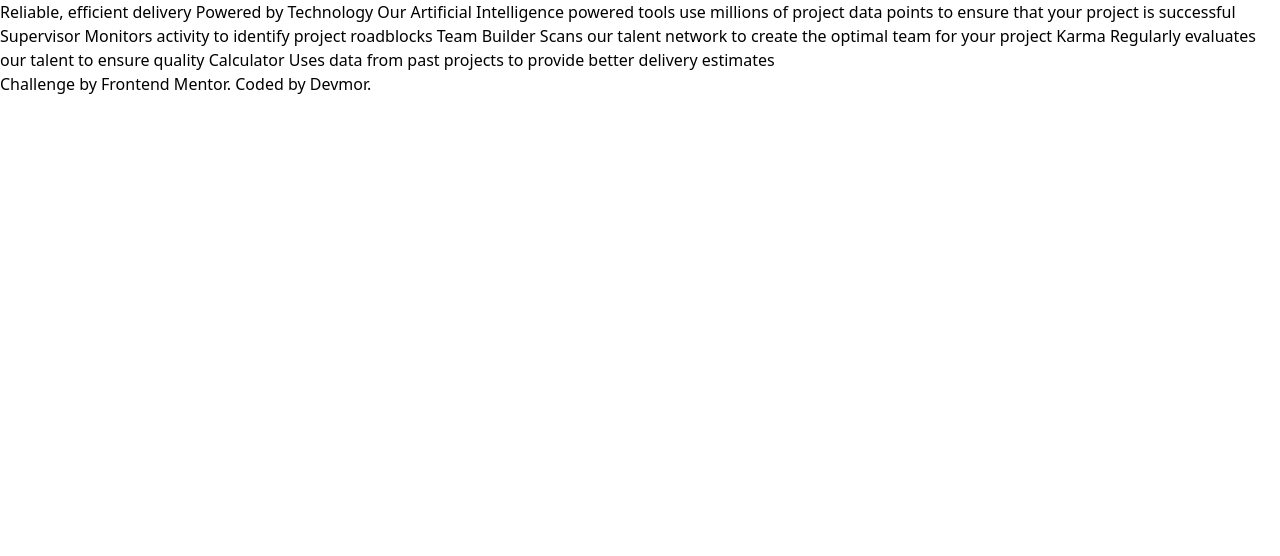
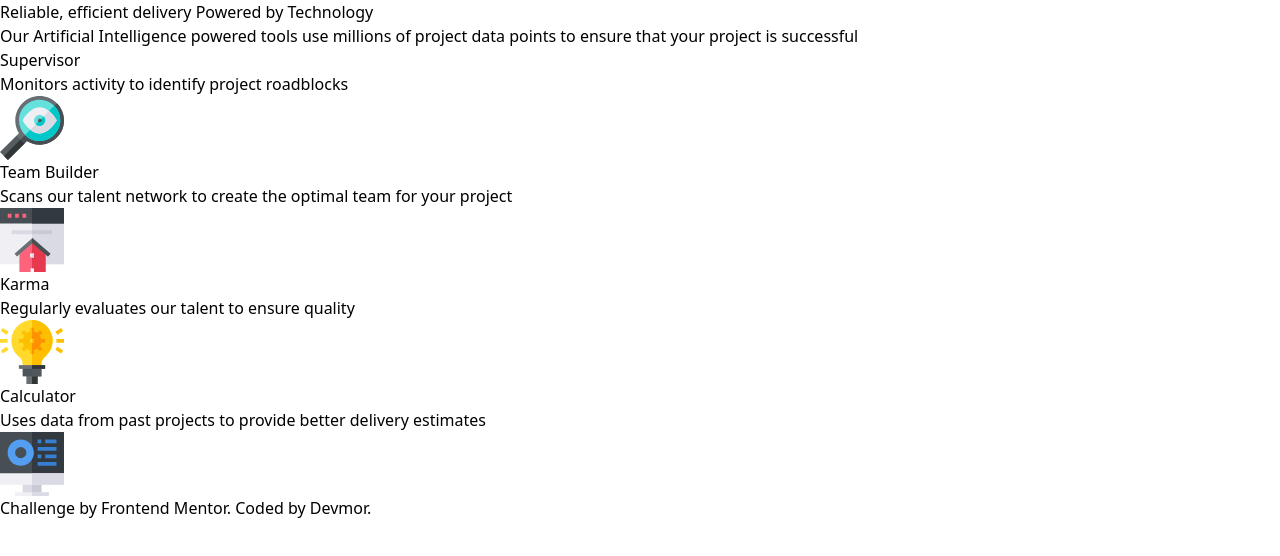
Before and after one commit to devmor-j/fm-four-card-feature-section, a website built with Vite: page index.html in a window 1280 px wide. Built offline with nearby package versions, Linux system fonts and the light colour scheme.

Commit message:
Write html structure

```diff
--- a/index.html
+++ b/index.html
@@ -20,28 +20,56 @@
 
 <body>
 
-  Reliable, efficient delivery
-  Powered by Technology
+  <div>
+    <main>
+      <header>
+        <h1>
+          Reliable, efficient delivery
+          <span>Powered by Technology</span>
+        </h1>
 
-  Our Artificial Intelligence powered tools use millions of project data points
-  to ensure that your project is successful
+        <p>
+          Our Artificial Intelligence powered tools use millions of project data points
+          to ensure that your project is successful
+        </p>
+      </header>
 
-  Supervisor
-  Monitors activity to identify project roadblocks
+      <!-- >>> cards -->
+      <div>
 
-  Team Builder
-  Scans our talent network to create the optimal team for your project
+        <div>
+          <h2>Supervisor</h2>
+          <p>Monitors activity to identify project roadblocks</p>
+          <img src="./src/images/icon-supervisor.svg" alt="">
+        </div>
 
-  Karma
-  Regularly evaluates our talent to ensure quality
+        <div>
+          <h2>Team Builder</h2>
+          <p>Scans our talent network to create the optimal team for your project</p>
+          <img src="./src/images/icon-team-builder.svg" alt="">
+        </div>
 
-  Calculator
-  Uses data from past projects to provide better delivery estimates
+        <div>
+          <h2>Karma</h2>
+          <p>Regularly evaluates our talent to ensure quality</p>
+          <img src="./src/images/icon-karma.svg" alt="">
+        </div>
+
+        <div>
+          <h2>Calculator</h2>
+          <p>Uses data from past projects to provide better delivery estimates</p>
+          <img src="./src/images/icon-calculator.svg" alt="">
+        </div>
+
+      </div>
+
+    </main>
+  </div>
 
   <footer>
     <p>
       Challenge by <a href="https://www.frontendmentor.io?ref=challenge" target="_blank">Frontend Mentor</a>.
-      Coded by <a href="#">Devmor</a>.
+      Coded by <a href="https://github.com/devmor-j/">Devmor</a>.
     </p>
   </footer>
 
```
